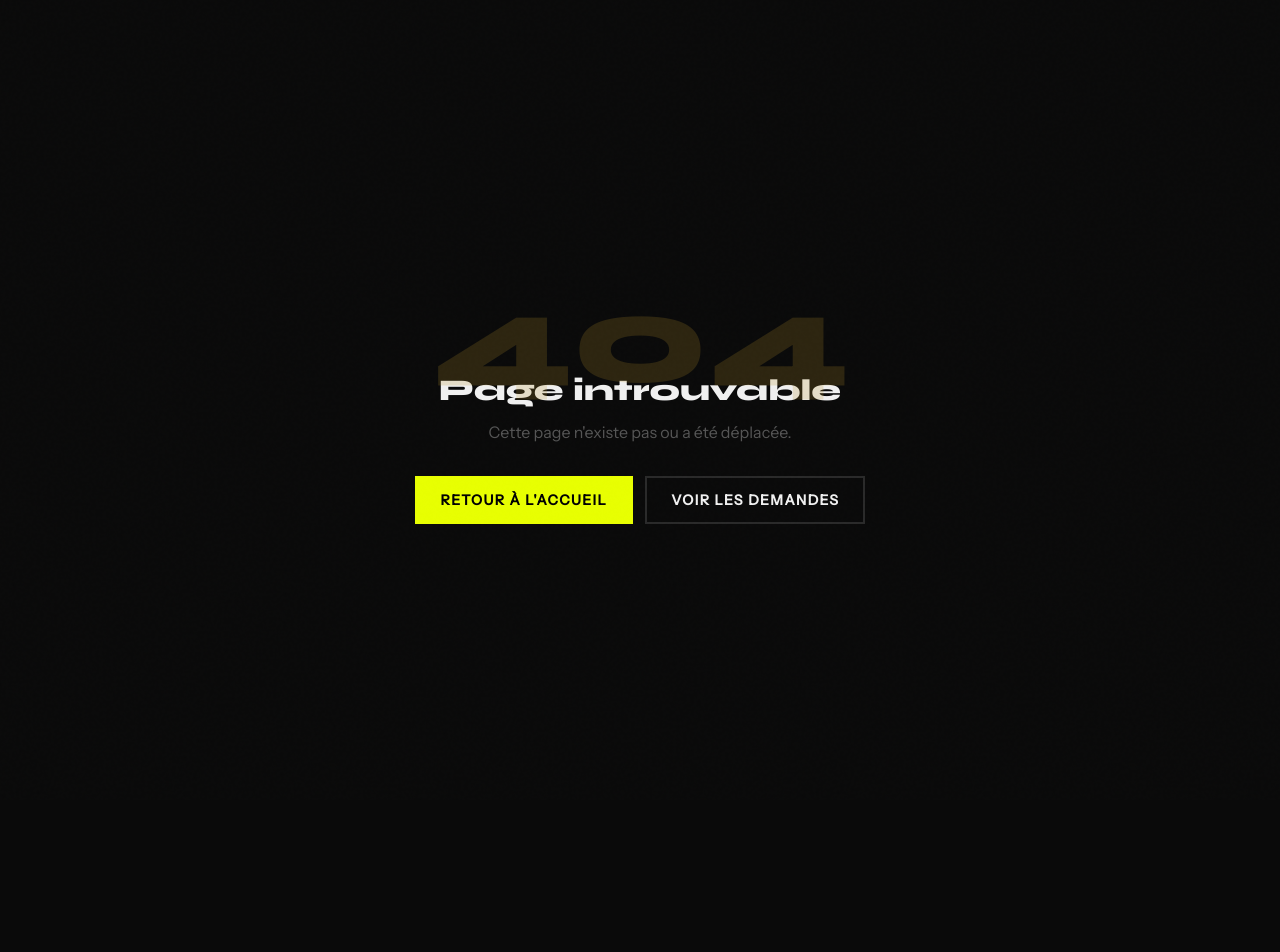
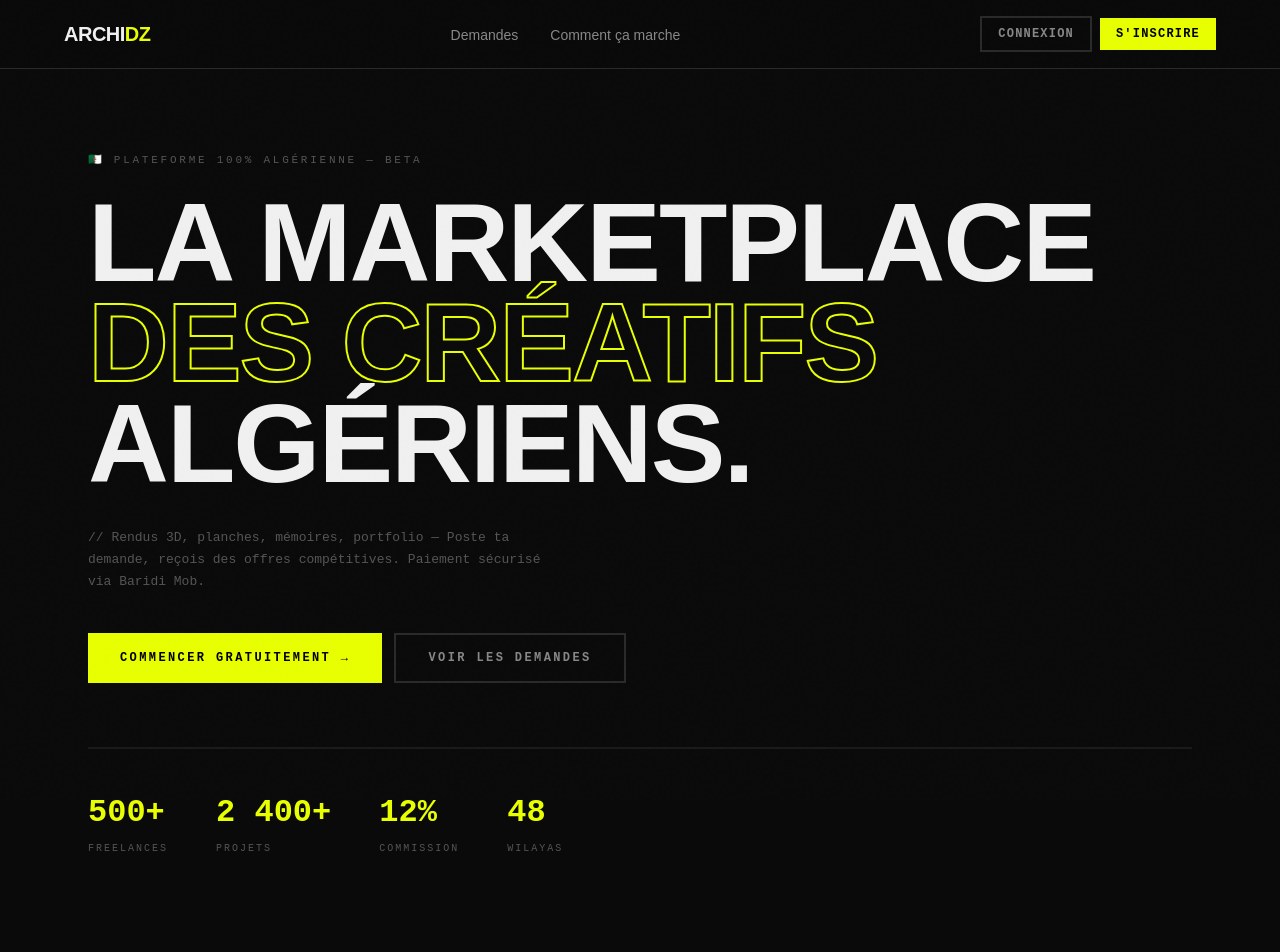
Before and after one commit to wal01dz/archidz, a Next.js app: page / in a window 1280 px wide. Before the commit this address had no page. Shown: the top 952 px of the page. Before the commit the page ends 800 px from the top, so only its background shows below. Built offline with nearby package versions, Linux system fonts and the light colour scheme; no server answers.

Commit message:
Fix home page 404

```diff
--- /dev/null
+++ b/app/page.tsx
@@ -0,0 +1,134 @@
+// app/page.tsx — BRUTALIST HOME
+import Link from "next/link";
+import Navbar from "@/components/Navbar";
+
+export default function HomePage() {
+  return (
+    <>
+      <Navbar />
+      <main style={{ fontFamily: "'Space Grotesk', sans-serif", background: "#0a0a0a", minHeight: "100vh", paddingTop: "72px" }}>
+
+        {/* HERO */}
+        <section style={{ padding: "80px 48px", maxWidth: "1200px", margin: "0 auto" }}>
+          <p style={{ color: "#555", fontSize: "11px", fontFamily: "'Space Mono', monospace", letterSpacing: "0.25em", textTransform: "uppercase", marginBottom: "24px" }}>
+            🇩🇿 Plateforme 100% Algérienne — Beta
+          </p>
+
+          <h1 style={{ fontWeight: 700, lineHeight: 0.9, letterSpacing: "-2px", marginBottom: "32px", color: "#f0f0f0" }}>
+            <span style={{ fontSize: "clamp(3rem, 10vw, 7rem)", display: "block" }}>LA MARKETPLACE</span>
+            <span style={{ fontSize: "clamp(3rem, 10vw, 7rem)", display: "block", WebkitTextStroke: "2px #e8ff00", WebkitTextFillColor: "transparent" }}>DES CRÉATIFS</span>
+            <span style={{ fontSize: "clamp(3rem, 10vw, 7rem)", display: "block" }}>ALGÉRIENS.</span>
+          </h1>
+
+          <p style={{ color: "#555", maxWidth: "480px", lineHeight: 1.7, marginBottom: "40px", fontFamily: "'Space Mono', monospace", fontSize: "13px" }}>
+            // Rendus 3D, planches, mémoires, portfolio — Poste ta demande, reçois des offres compétitives. Paiement sécurisé via Baridi Mob.
+          </p>
+
+          <div style={{ display: "flex", gap: "12px", flexWrap: "wrap" }}>
+            <Link href="/register" style={{ display: "inline-flex", alignItems: "center", gap: "8px", padding: "14px 32px", background: "#e8ff00", color: "black", fontWeight: 700, fontSize: "12px", letterSpacing: "0.2em", textTransform: "uppercase", fontFamily: "'Space Mono', monospace", textDecoration: "none" }}>
+              COMMENCER GRATUITEMENT →
+            </Link>
+            <Link href="/demandes" style={{ display: "inline-flex", alignItems: "center", gap: "8px", padding: "14px 32px", background: "transparent", color: "#888", fontWeight: 700, fontSize: "12px", letterSpacing: "0.2em", textTransform: "uppercase", fontFamily: "'Space Mono', monospace", textDecoration: "none", border: "2px solid #2a2a2a" }}>
+              VOIR LES DEMANDES
+            </Link>
+          </div>
+
+          {/* Stats */}
+          <div style={{ display: "flex", gap: "48px", marginTop: "64px", paddingTop: "40px", borderTop: "2px solid #1a1a1a", flexWrap: "wrap" }}>
+            {[["500+", "FREELANCES"], ["2 400+", "PROJETS"], ["12%", "COMMISSION"], ["48", "WILAYAS"]].map(([v, l]) => (
+              <div key={l}>
+                <p style={{ fontWeight: 700, fontSize: "2rem", color: "#e8ff00", fontFamily: "'Space Mono', monospace" }}>{v}</p>
+                <p style={{ fontSize: "10px", color: "#555", letterSpacing: "0.2em", fontFamily: "'Space Mono', monospace", marginTop: "4px" }}>{l}</p>
+              </div>
+            ))}
+          </div>
+        </section>
+
+        {/* SERVICES */}
+        <section style={{ padding: "80px 48px", maxWidth: "1200px", margin: "0 auto" }}>
+          <p style={{ color: "#555", fontSize: "10px", fontFamily: "'Space Mono', monospace", letterSpacing: "0.25em", textTransform: "uppercase", marginBottom: "16px" }}>// CATÉGORIES</p>
+          <h2 style={{ fontWeight: 700, fontSize: "clamp(2rem, 5vw, 3.5rem)", color: "#f0f0f0", marginBottom: "48px", lineHeight: 1 }}>
+            TOUS LES SERVICES<br />DONT TU AS BESOIN.
+          </h2>
+
+          <div style={{ display: "grid", gridTemplateColumns: "repeat(auto-fill, minmax(280px, 1fr))", gap: "2px", background: "#1a1a1a" }}>
+            {[
+              { emoji: "🏗️", title: "RENDU 3D & VISUALISATION", desc: "Perspectives, animations, rendu réaliste.", price: "Dès 3 000 DA" },
+              { emoji: "📐", title: "PLANCHES & AFFICHAGE", desc: "Mise en page professionnelle pour soutenances.", price: "Dès 1 500 DA" },
+              { emoji: "🧊", title: "MAQUETTES & BIM", desc: "Modélisation BIM, Revit, Rhino, AutoCAD.", price: "Dès 2 000 DA" },
+              { emoji: "📄", title: "SAISIE MÉMOIRE PFE", desc: "Frappe, correction, mise en page Word/LaTeX.", price: "Dès 500 DA" },
+              { emoji: "🎨", title: "PORTFOLIO & CV CRÉATIF", desc: "Portfolio architecte, CV design, book.", price: "Dès 2 500 DA" },
+              { emoji: "🖨️", title: "IMPRESSION & RELIURE", desc: "Impression grand format, reliure mémoires.", price: "Dès 800 DA" },
+            ].map((s) => (
+              <div key={s.title} style={{ background: "#111", padding: "32px", transition: "all 0.15s" }}
+                onMouseEnter={e => (e.currentTarget.style.background = "#161616")}
+                onMouseLeave={e => (e.currentTarget.style.background = "#111")}>
+                <p style={{ fontSize: "2rem", marginBottom: "16px" }}>{s.emoji}</p>
+                <h3 style={{ fontWeight: 700, fontSize: "13px", color: "#f0f0f0", marginBottom: "8px", letterSpacing: "0.05em" }}>{s.title}</h3>
+                <p style={{ fontSize: "12px", color: "#555", lineHeight: 1.6, marginBottom: "16px" }}>{s.desc}</p>
+                <p style={{ fontSize: "11px", fontWeight: 700, color: "#e8ff00", fontFamily: "'Space Mono', monospace" }}>{s.price}</p>
+              </div>
+            ))}
+          </div>
+        </section>
+
+        {/* HOW IT WORKS */}
+        <section style={{ padding: "80px 48px", maxWidth: "1200px", margin: "0 auto", borderTop: "2px solid #1a1a1a" }}>
+          <p style={{ color: "#555", fontSize: "10px", fontFamily: "'Space Mono', monospace", letterSpacing: "0.25em", textTransform: "uppercase", marginBottom: "16px" }}>// PROCESSUS</p>
+          <h2 style={{ fontWeight: 700, fontSize: "clamp(2rem, 5vw, 3.5rem)", color: "#f0f0f0", marginBottom: "48px", lineHeight: 1 }}>
+            SIMPLE.<br />RAPIDE.<br />SÉCURISÉ.
+          </h2>
+
+          <div style={{ display: "grid", gridTemplateColumns: "repeat(auto-fill, minmax(220px, 1fr))", gap: "2px", background: "#1a1a1a" }}>
+            {[
+              { num: "01", icon: "📝", title: "POSTE TA DEMANDE", desc: "Décris ton projet, fixe ton budget. Gratuit." },
+              { num: "02", icon: "💬", title: "REÇOIS DES OFFRES", desc: "Les freelances qualifiés te proposent leurs prix." },
+              { num: "03", icon: "🔒", title: "PAIEMENT SÉCURISÉ", desc: "L'argent est bloqué jusqu'à livraison." },
+              { num: "04", icon: "✅", title: "VALIDE & NOTE", desc: "Approuve le livrable, libère le paiement." },
+            ].map((s) => (
+              <div key={s.num} style={{ background: "#111", padding: "32px" }}>
+                <p style={{ fontWeight: 700, fontSize: "3rem", color: "#1a1a1a", lineHeight: 1, marginBottom: "16px", fontFamily: "'Space Mono', monospace" }}>{s.num}</p>
+                <p style={{ fontSize: "1.5rem", marginBottom: "12px" }}>{s.icon}</p>
+                <h3 style={{ fontWeight: 700, fontSize: "12px", color: "#e8ff00", marginBottom: "8px", letterSpacing: "0.1em" }}>{s.title}</h3>
+                <p style={{ fontSize: "12px", color: "#555", lineHeight: 1.6 }}>{s.desc}</p>
+              </div>
+            ))}
+          </div>
+        </section>
+
+        {/* CTA */}
+        <section style={{ padding: "80px 48px", maxWidth: "1200px", margin: "0 auto", borderTop: "2px solid #1a1a1a" }}>
+          <div style={{ border: "2px solid #1a1a1a", padding: "64px 48px", position: "relative", overflow: "hidden" }}>
+            <div style={{ position: "absolute", top: 0, left: 0, width: "4px", height: "100%", background: "#e8ff00" }} />
+            <h2 style={{ fontWeight: 700, fontSize: "clamp(2rem, 6vw, 4rem)", color: "#f0f0f0", marginBottom: "16px", lineHeight: 0.95 }}>
+              PRÊT À<br />
+              <span style={{ WebkitTextStroke: "2px #e8ff00", WebkitTextFillColor: "transparent" }}>COMMENCER ?</span>
+            </h2>
+            <p style={{ color: "#555", marginBottom: "32px", fontFamily: "'Space Mono', monospace", fontSize: "12px" }}>
+              // Rejoins des centaines de créatifs algériens sur ArchiDZ.
+            </p>
+            <div style={{ display: "flex", gap: "12px", flexWrap: "wrap" }}>
+              <Link href="/register" style={{ display: "inline-flex", padding: "14px 32px", background: "#e8ff00", color: "black", fontWeight: 700, fontSize: "12px", letterSpacing: "0.2em", textTransform: "uppercase", fontFamily: "'Space Mono', monospace", textDecoration: "none" }}>
+                CRÉER UN COMPTE →
+              </Link>
+              <Link href="/demandes" style={{ display: "inline-flex", padding: "14px 32px", border: "2px solid #2a2a2a", color: "#888", fontWeight: 700, fontSize: "12px", letterSpacing: "0.2em", textTransform: "uppercase", fontFamily: "'Space Mono', monospace", textDecoration: "none" }}>
+                VOIR LES DEMANDES
+              </Link>
+            </div>
+          </div>
+        </section>
+
+        {/* Footer */}
+        <footer style={{ borderTop: "2px solid #1a1a1a", padding: "24px 48px", display: "flex", justifyContent: "space-between", alignItems: "center", flexWrap: "wrap", gap: "12px" }}>
+          <span style={{ fontWeight: 700, fontSize: "16px", color: "#f0f0f0", fontFamily: "'Space Grotesk', sans-serif" }}>
+            ARCHI<span style={{ color: "#e8ff00" }}>DZ</span>
+          </span>
+          <span style={{ fontSize: "10px", color: "#333", fontFamily: "'Space Mono', monospace" }}>
+            © 2026 ARCHIDZ — MARKETPLACE DES CRÉATIFS ALGÉRIENS 🇩🇿
+          </span>
+        </footer>
+
+      </main>
+    </>
+  );
+}
```
